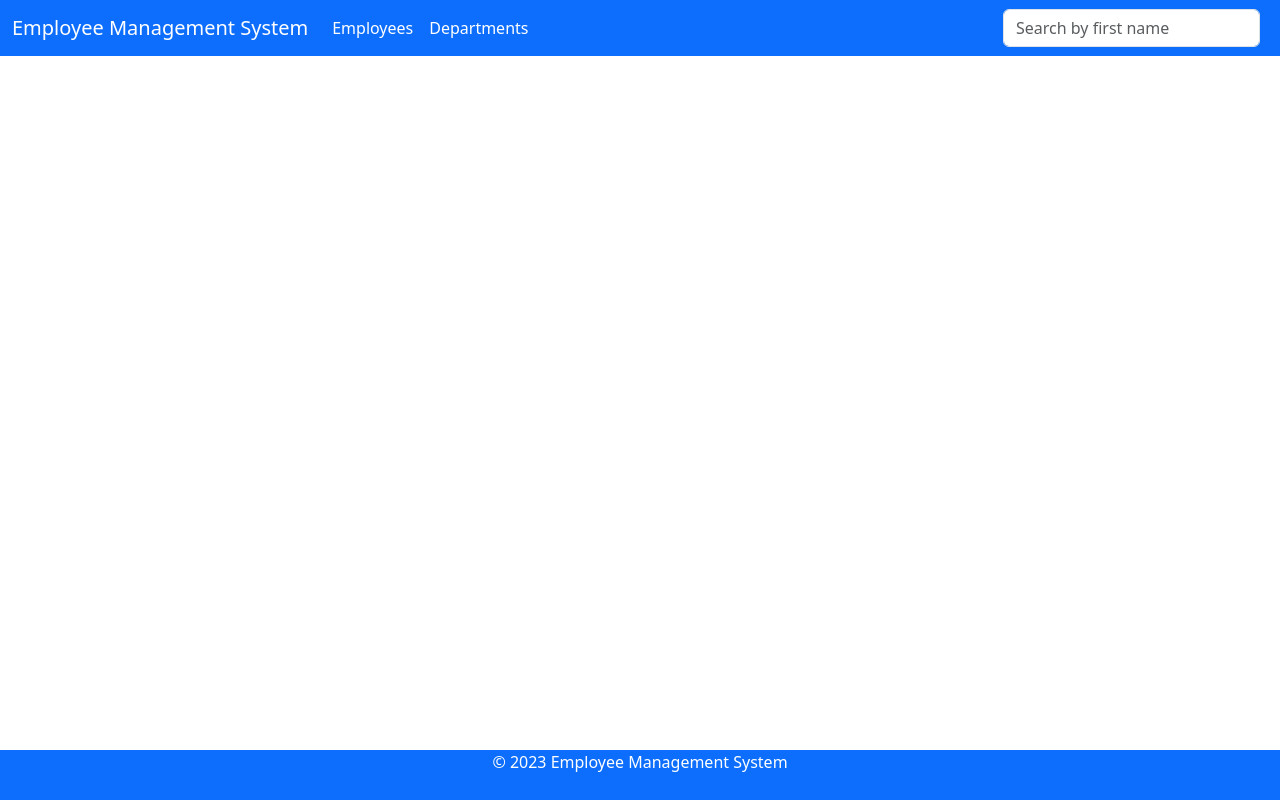
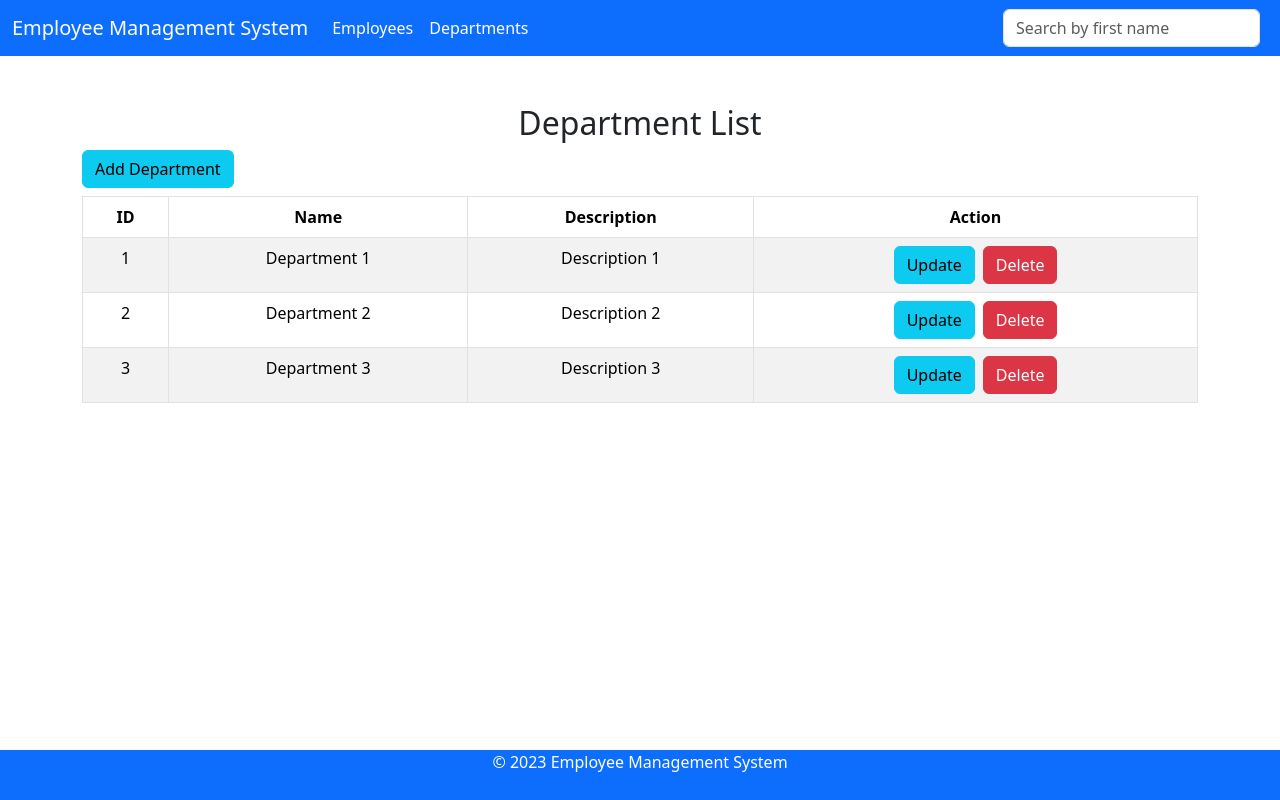
Before and after one commit to gharti2704/employee_management_system_frontend, a React (Vite) app: page /departments in a window 1280 px wide. Built offline with nearby package versions, Linux system fonts and the light colour scheme.

Commit message:
implement department list

```diff
--- a/src/App.jsx
+++ b/src/App.jsx
@@ -2,8 +2,10 @@ import { BrowserRouter, Routes, Route } from 'react-router-dom';
 import { useState } from 'react';
 import Footer from './components/Footer';
 import { Header } from './components/Header';
-import ListEmployee from './components/ListEmployee';
-import Employee from './components/Employee';
+import ListEmployee from './components/employee/ListEmployee';
+import Employee from './components/employee/Employee';
+import ListDepartment from './components/department/ListDepartment';
+import Department from './components/department/Department';
 
 function App() {
   const [searchTerm, setSearchTerm] = useState('');
@@ -22,6 +24,9 @@ function App() {
           ></Route>
           <Route path="/add-employee" element={<Employee />}></Route>
           <Route path="/update-employee/:id" element={<Employee />}></Route>
+          <Route path="/departments" element={<ListDepartment />}></Route>
+          <Route path="/add-department" element={<Department />}></Route>
+          <Route path="/update-department/:id" element={<Department />}></Route>
         </Routes>
         <Footer />
       </BrowserRouter>
--- /dev/null
+++ b/src/components/department/Department.jsx
@@ -0,0 +1,112 @@
+import { useEffect, useState } from 'react';
+import { useNavigate, useParams } from 'react-router-dom';
+import {
+  addDepartment,
+  getDepartmentById,
+  updateDepartment,
+} from '../services/DepartmentService';
+
+const Department = () => {
+  const [name, setName] = useState('');
+  const [description, setDescription] = useState('');
+  const [nameError, setNameError] = useState('');
+  const [descriptionError, setDescriptionError] = useState('');
+  const navigate = useNavigate();
+  const { id } = useParams();
+
+  const validateForm = () => {
+    let isValid = true;
+    setNameError('');
+    setDescriptionError('');
+
+    if (!name.trim()) {
+      setNameError('Department name is required');
+      isValid = false;
+    }
+
+    if (!description.trim()) {
+      setDescriptionError('Description is required');
+      isValid = false;
+    }
+
+    return isValid;
+  };
+
+  const handleSubmit = async (e) => {
+    e.preventDefault();
+    if (validateForm()) {
+      const Department = { name, description };
+      try {
+        id
+          ? await updateDepartment(id, Department)
+          : await addDepartment(Department);
+        navigate('/departments');
+      } catch (error) {
+        console.error(error.message);
+      }
+    }
+  };
+
+  useEffect(() => {
+    if (id) {
+      getDepartmentById(id)
+        .then((response) => {
+          setName(response.data.name);
+          setDescription(response.data.description);
+        })
+        .catch((error) => {
+          console.error(error.message);
+        });
+    }
+  }, [id]);
+
+  return (
+    <div className="container">
+      <br />
+      <br />
+      <div className="row">
+        <div className="card col-md-6 offset-md-3 offset-md-3">
+          <h3 className="card-header text-center">
+            {id ? 'Update Department' : 'Add Department'}
+          </h3>
+          <div className="card-body">
+            <form onSubmit={handleSubmit}>
+              <div className="form-group">
+                <label>Name:</label>
+                <input
+                  type="text"
+                  className={`form-control ${nameError && 'is-invalid'}`}
+                  name="name"
+                  value={name}
+                  onChange={(e) => setName(e.target.value)}
+                  placeholder="Enter department name"
+                />
+                {nameError && <div className="text-danger">{nameError}</div>}
+              </div>
+              <div className="form-group">
+                <label>Description:</label>
+                <input
+                  type="text"
+                  className={`form-control ${descriptionError && 'is-invalid'}`}
+                  name="description"
+                  value={description}
+                  onChange={(e) => setDescription(e.target.value)}
+                  placeholder="Enter description"
+                />
+                {descriptionError && (
+                  <div className="text-danger">{descriptionError}</div>
+                )}
+              </div>
+              <br />
+              <button className="btn btn-success" type="submit">
+                Save
+              </button>
+            </form>
+          </div>
+        </div>
+      </div>
+    </div>
+  );
+};
+
+export default Department;
--- /dev/null
+++ b/src/components/department/ListDepartment.jsx
@@ -0,0 +1,58 @@
+import { useNavigate } from 'react-router-dom';
+const ListDepartment = () => {
+  const navigate = useNavigate();
+  const departments = [
+    { id: 1, name: 'Department 1', description: 'Description 1' },
+    { id: 2, name: 'Department 2', description: 'Description 2' },
+    { id: 3, name: 'Department 3', description: 'Description 3' },
+  ];
+
+  return (
+    <div className="container mt-5">
+      <h2 className="text-center">Department List</h2>
+      <button
+        className="btn btn-info mb-2"
+        onClick={() => navigate('/add-department')}
+      >
+        Add Department
+      </button>
+      <table className="table table-striped table-bordered text-center">
+        <thead>
+          <tr>
+            <th>ID</th>
+            <th>Name</th>
+            <th>Description</th>
+            <th>Action</th>
+          </tr>
+        </thead>
+        <tbody>
+          {departments.map((department) => (
+            <tr key={department.id}>
+              <td>{department.id}</td>
+              <td>{department.name}</td>
+              <td>{department.description}</td>
+              <td>
+                <button
+                  className="btn btn-info"
+                  onClick={() =>
+                    navigate(`/update-department/${department.id}`)
+                  }
+                >
+                  Update
+                </button>
+                <button
+                  className="btn btn-danger ms-2"
+                  // onClick={() => removeDepartment(department.id)}
+                >
+                  Delete
+                </button>
+              </td>
+            </tr>
+          ))}
+        </tbody>
+      </table>
+    </div>
+  );
+};
+
+export default ListDepartment;
--- a/src/components/Employee.jsx
+++ b/src/components/employee/Employee.jsx
@@ -4,7 +4,7 @@ import {
   addEmployee,
   getEmployeeById,
   updateEmployee,
-} from './services/EmployeeService';
+} from '../services/EmployeeService';
 
 const Employee = () => {
   const [firstName, setFirstName] = useState('');
--- a/src/components/ListEmployee.jsx
+++ b/src/components/employee/ListEmployee.jsx
@@ -1,7 +1,7 @@
 import { useEffect, useState } from 'react';
 import { useNavigate } from 'react-router-dom';
 import PropTypes from 'prop-types';
-import { getEmployees, deleteEmployee } from './services/EmployeeService';
+import { getEmployees, deleteEmployee } from '../services/EmployeeService';
 
 const ListEmployee = ({ searchTerm }) => {
   const [employees, setEmployees] = useState([]);
--- /dev/null
+++ b/src/components/services/DepartmentService.js
@@ -0,0 +1,17 @@
+import axios from 'axios';
+
+const DEPARTMENT_API_BASE_URL = 'http://localhost:8080/api/departments';
+
+export const getDepartmentById = (id) =>
+  axios.get(`${DEPARTMENT_API_BASE_URL}/${id}`);
+
+export const getDepartments = () => axios.get(DEPARTMENT_API_BASE_URL);
+
+export const addDepartment = (employee) =>
+  axios.post(`${DEPARTMENT_API_BASE_URL}/create`, employee);
+
+export const updateDepartment = (id, employee) =>
+  axios.put(`${DEPARTMENT_API_BASE_URL}/${id}/update`, employee);
+
+export const deleteDepartment = (id) =>
+  axios.delete(`${DEPARTMENT_API_BASE_URL}/${id}/delete`);
```
